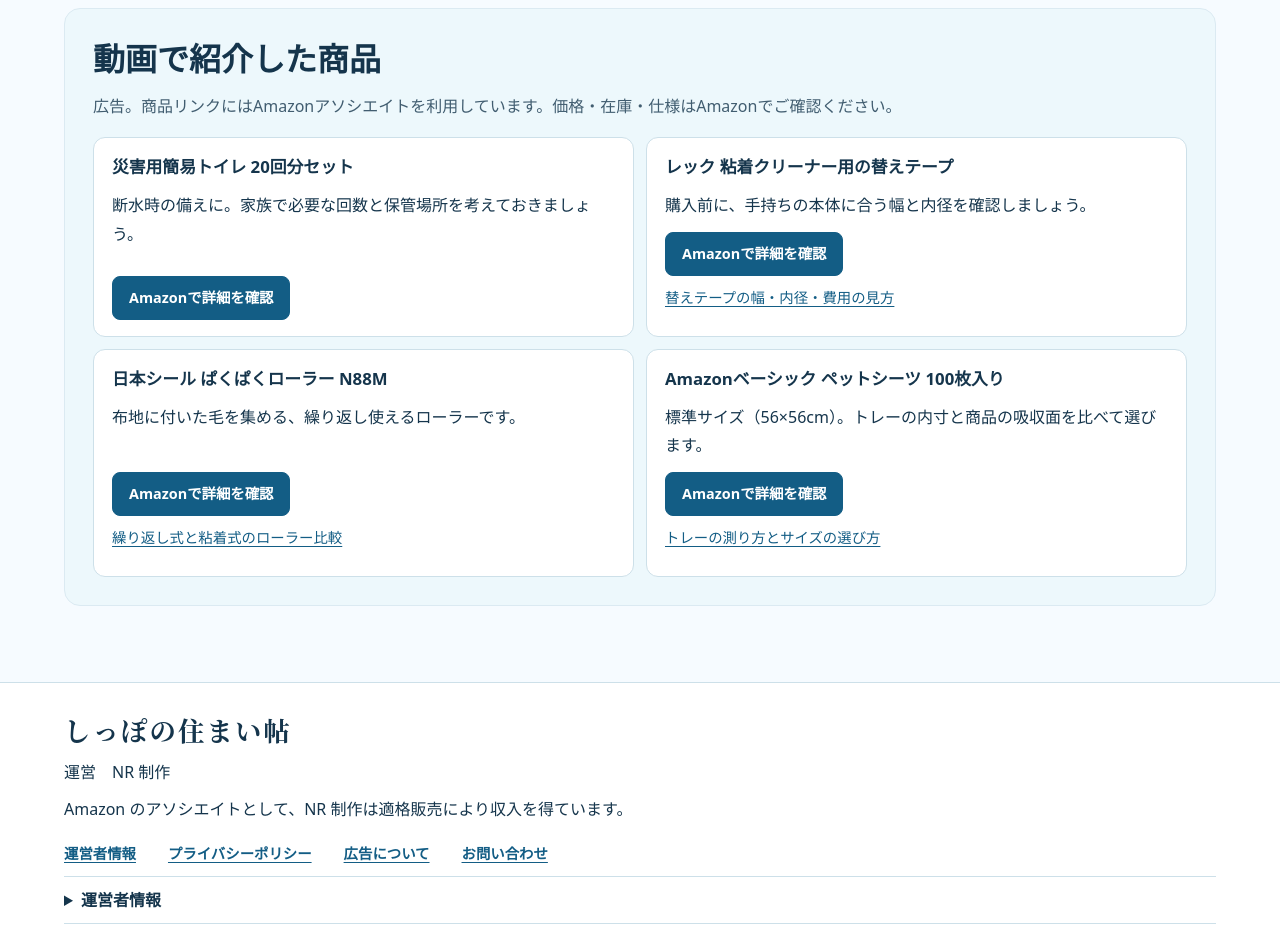
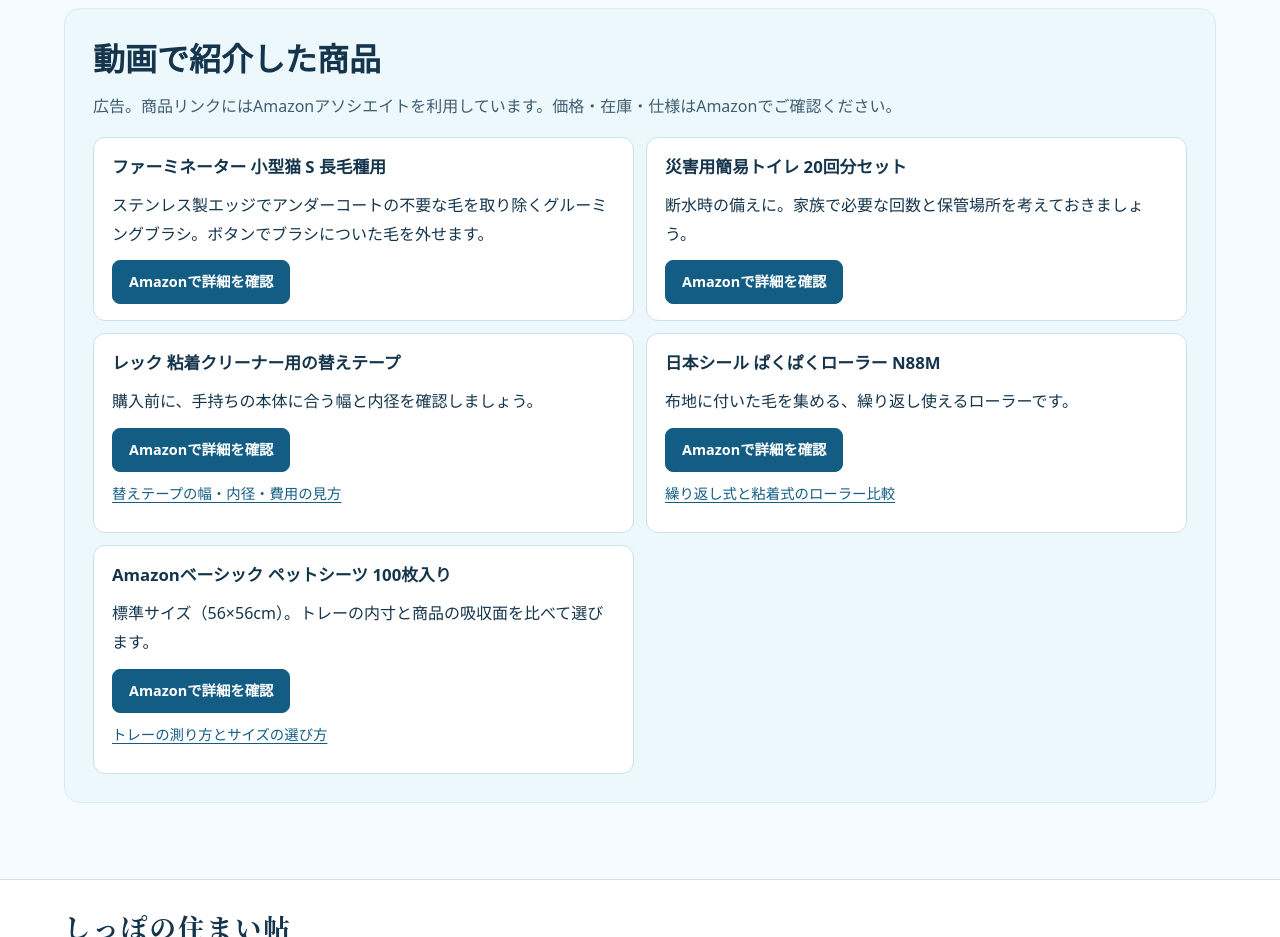
Before and after one commit to higenori36-beep/ketokurasu, a plain HTML site: page index.html in a window 1280 px wide. Shown: the part 3400-4337 px from the top of the page. Drawn offline with Linux system fonts and the light colour scheme.

Commit message:
動画で紹介した商品にファーミネーター（B0CF51V4J5）を追加

```diff
--- a/index.html
+++ b/index.html
@@ -4,13 +4,13 @@
 <meta charset="utf-8">
 <meta name="viewport" content="width=device-width, initial-scale=1">
 
-<meta name="description" content="しっぽの住まい帖は、犬・猫と暮らす家庭向けの掃除と日用品のガイドです。ソファ・ラグ・衣類の抜け毛対策を場所別に探し、掃除道具やペットシーツの選び方を確認できます。">
-<title>しっぽの住まい帖｜犬・猫の抜け毛掃除とペット用品ガイド</title><link rel="canonical" href="https://higenori36-beep.github.io/ketokurasu/">
+<meta name="description" content="犬・猫の抜け毛を布ソファ・ラグ・服から取る方法を場所別に解説。粘着ローラー、繰り返し式ローラー、衣類ブラシを比較できます。">
+<title>犬・猫の抜け毛掃除ガイド｜ソファ・ラグ・服の毛取り｜しっぽの住まい帖</title><link rel="canonical" href="https://higenori36-beep.github.io/ketokurasu/">
 <meta property="og:locale" content="ja_JP">
 <meta property="og:site_name" content="しっぽの住まい帖">
 <meta property="og:type" content="website">
-<meta property="og:title" content="しっぽの住まい帖｜犬・猫の抜け毛掃除とペット用品ガイド">
-<meta property="og:description" content="しっぽの住まい帖は、犬・猫と暮らす家庭向けの掃除と日用品のガイドです。ソファ・ラグ・衣類の抜け毛対策を場所別に探し、掃除道具やペットシーツの選び方を確認できます。">
+<meta property="og:title" content="犬・猫の抜け毛掃除ガイド｜ソファ・ラグ・服の毛取り｜しっぽの住まい帖">
+<meta property="og:description" content="犬・猫の抜け毛を布ソファ・ラグ・服から取る方法を場所別に解説。粘着ローラー、繰り返し式ローラー、衣類ブラシを比較できます。">
 <meta property="og:url" content="https://higenori36-beep.github.io/ketokurasu/">
 <meta property="og:image" content="https://higenori36-beep.github.io/ketokurasu/assets/sofa-cat.webp">
 <meta property="og:image:width" content="1000">
@@ -125,6 +125,11 @@
   <p class="sectionintro">広告。商品リンクにはAmazonアソシエイトを利用しています。価格・在庫・仕様はAmazonでご確認ください。</p>
   <div class="shop-grid">
     <article class="tile">
+      <h3>ファーミネーター 小型猫 S 長毛種用</h3>
+      <p>ステンレス製エッジでアンダーコートの不要な毛を取り除くグルーミングブラシ。ボタンでブラシについた毛を外せます。</p>
+      <a class="cta" href="https://www.amazon.co.jp/dp/B0CF51V4J5?tag=ketokurasu-22" target="_blank" rel="sponsored nofollow noopener" aria-label="ファーミネーター 小型猫 S 長毛種用の詳細をAmazonで確認（広告）">Amazonで詳細を確認</a>
+    </article>
+    <article class="tile">
       <h3>災害用簡易トイレ 20回分セット</h3>
       <p>断水時の備えに。家族で必要な回数と保管場所を考えておきましょう。</p>
       <a class="cta" href="https://www.amazon.co.jp/dp/B0H82D3BVZ?tag=ketokurasu-22" target="_blank" rel="sponsored nofollow noopener" aria-label="災害用簡易トイレ 20回分セットの詳細をAmazonで確認（広告）">Amazonで詳細を確認</a>
```
